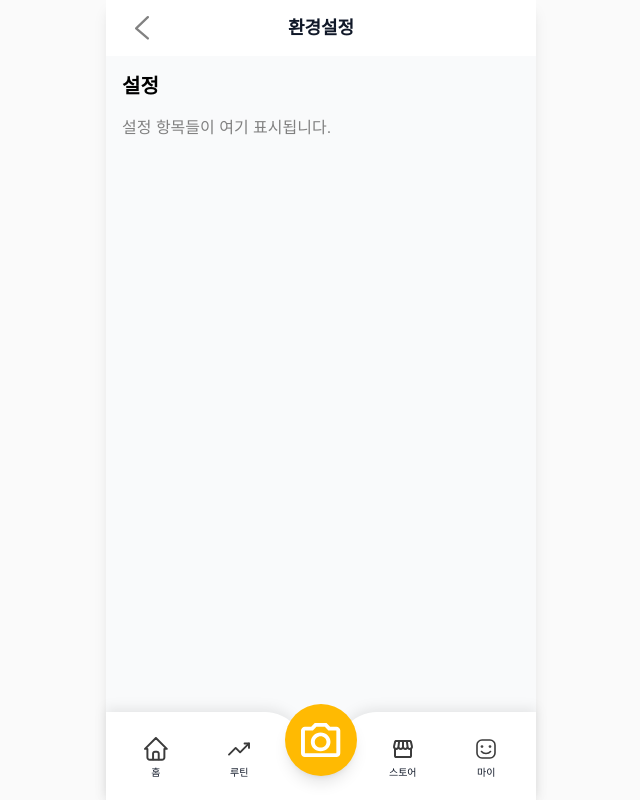
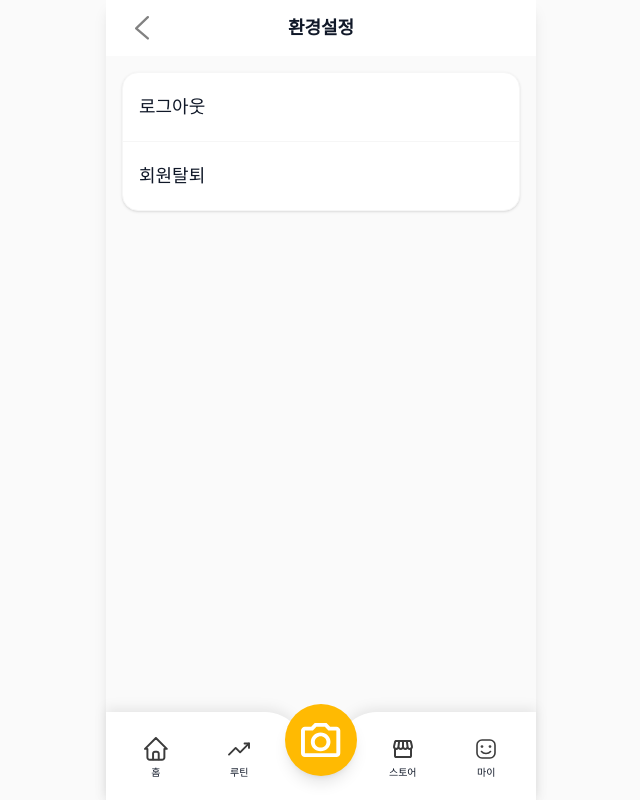
Before and after one commit to MEDILUX-club/Motiday, a React (Vite) app: page /setting in a window 1280 px wide. Shown: the whole page, without its empty margins (319-959 px from the left). Built offline with nearby package versions, Linux system fonts and the light colour scheme.

Commit message:
feat: setting_UI

```diff
--- a/src/pages/profile/SettingPage.tsx
+++ b/src/pages/profile/SettingPage.tsx
@@ -1,9 +1,19 @@
+import { useState } from 'react';
 import { useNavigate } from 'react-router-dom';
 import MainLayout from '../../components/layout/MainLayout';
 import iconBack from '../../assets/icons/ic_back.svg';
+import Button from '../../components/common/Button';
+
+type ModalType = 'logout' | 'withdrawal' | null;
 
 const SettingPage = () => {
   const navigate = useNavigate();
+  const [modalType, setModalType] = useState<ModalType>(null);
+
+  const handleConfirm = () => {
+    // TODO: 실제 로그아웃/탈퇴 로직 연동
+    setModalType(null);
+  };
 
   return (
     <MainLayout
@@ -14,12 +24,44 @@ const SettingPage = () => {
           </button>
         ),
         title: '환경설정',
-    }}
+      }}
     >
-      <div className="p-4 space-y-4">
-        <h1 className="text-xl font-semibold">설정</h1>
-        <p className="text-gray-700">설정 항목들이 여기 표시됩니다.</p>
+      <div className="p-4 space-y-6 bg-gray-100 min-h-full">
+        <div className="rounded-2xl bg-white border border-gray-200 shadow-sm divide-y divide-gray-200">
+          <button
+            type="button"
+            className="w-full text-left px-4 py-5 text-lg text-gray-900"
+            onClick={() => setModalType('logout')}
+          >
+            로그아웃
+          </button>
+          <button
+            type="button"
+            className="w-full text-left px-4 py-5 text-lg text-gray-900"
+            onClick={() => setModalType('withdrawal')}
+          >
+            회원탈퇴
+          </button>
+        </div>
       </div>
+
+      {modalType && (
+        <div className="fixed inset-0 z-50 flex items-center justify-center bg-black/50 px-6">
+          <div className="w-full max-w-sm rounded-2xl bg-white p-6 space-y-4 shadow-lg">
+            <div className="text-center text-lg font-semibold text-gray-900">
+              {modalType === 'logout' ? '로그아웃 하시겠어요?' : '회원탈퇴 하시겠어요?'}
+            </div>
+            <div className="flex gap-3">
+              <Button variant="outline" fullWidth onClick={() => setModalType(null)} className="h-12">
+                취소
+              </Button>
+              <Button fullWidth onClick={handleConfirm} className="h-12">
+                {modalType === 'logout' ? '로그아웃' : '탈퇴'}
+              </Button>
+            </div>
+          </div>
+        </div>
+      )}
     </MainLayout>
   );
 };
```
